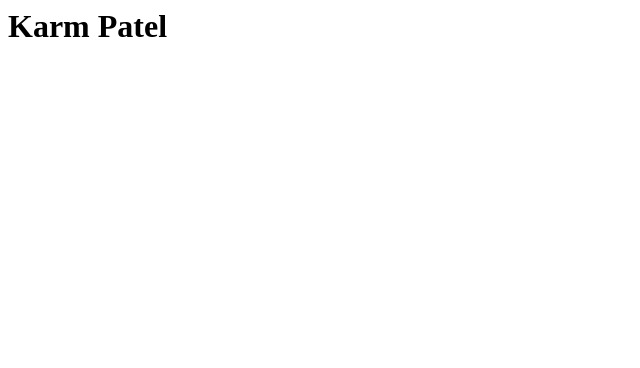
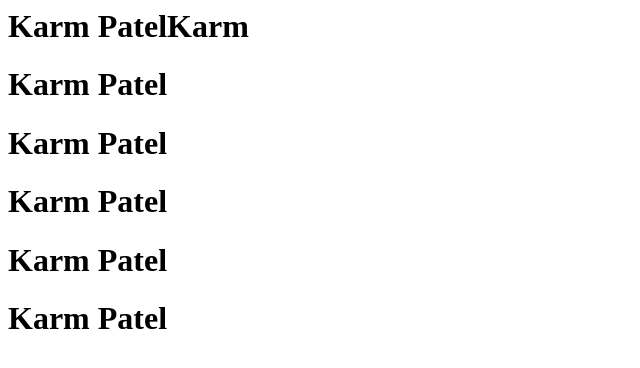
Before and after one commit to KarmPatelDev/demo, a plain HTML site: page index.html in a window 1280 px wide. Shown: the whole page, without its empty margins (0-640 px from the left). Drawn offline with Linux system fonts and the light colour scheme.

Commit message:
Update index.html

```diff
--- a/index.html
+++ b/index.html
@@ -3,6 +3,12 @@
         <title>Karm</title>
     </head>
     <body>
+        <h1>Karm PatelKarm</h1>
+        <h1>Karm Patel</h1>
+        <h1>Karm Patel</h1>
+        <h1>Karm Patel</h1>
+        <h1>Karm Patel</h1>
+
         <h1>Karm Patel</h1>
     </body>
 </html>
```
